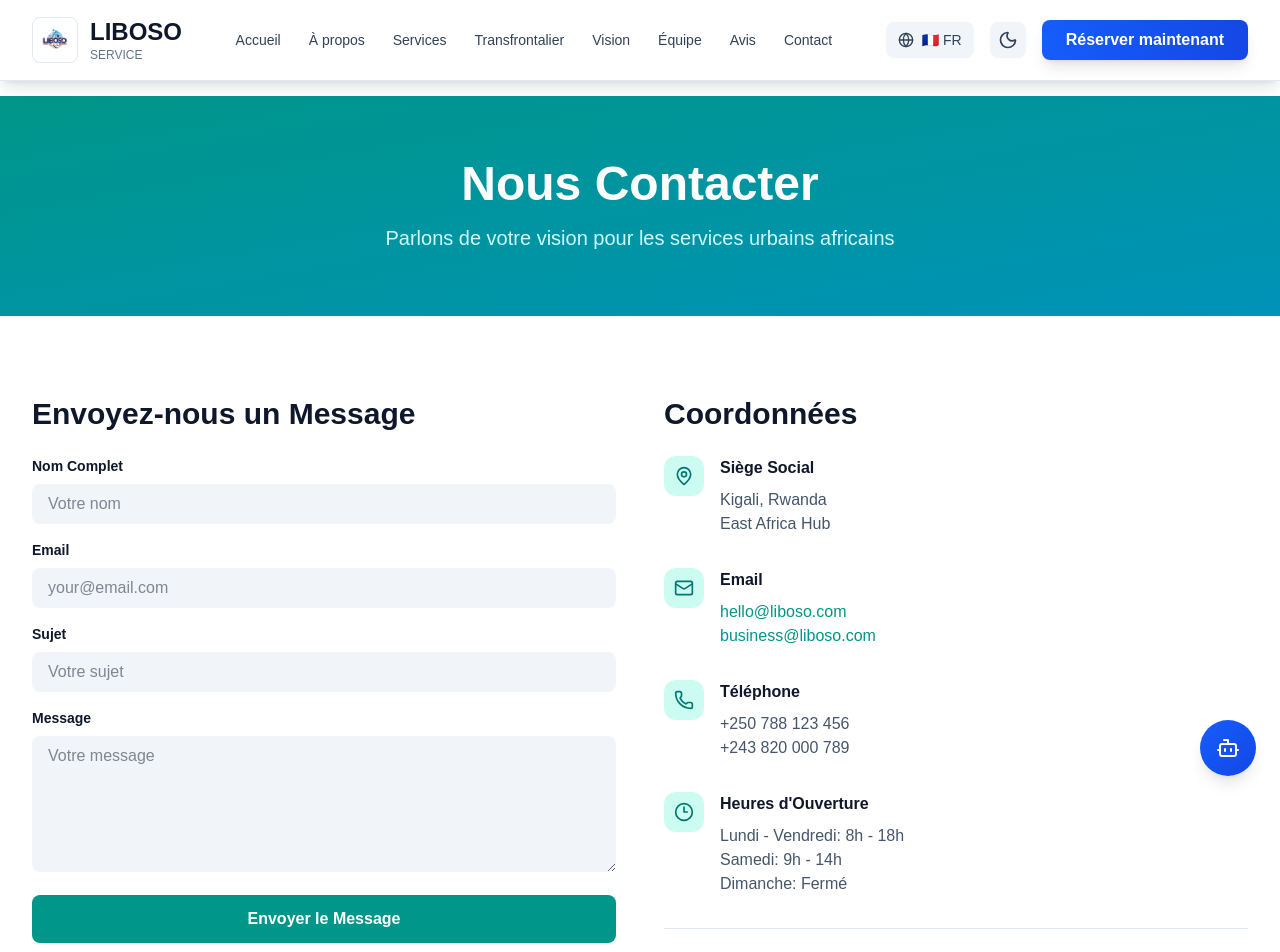
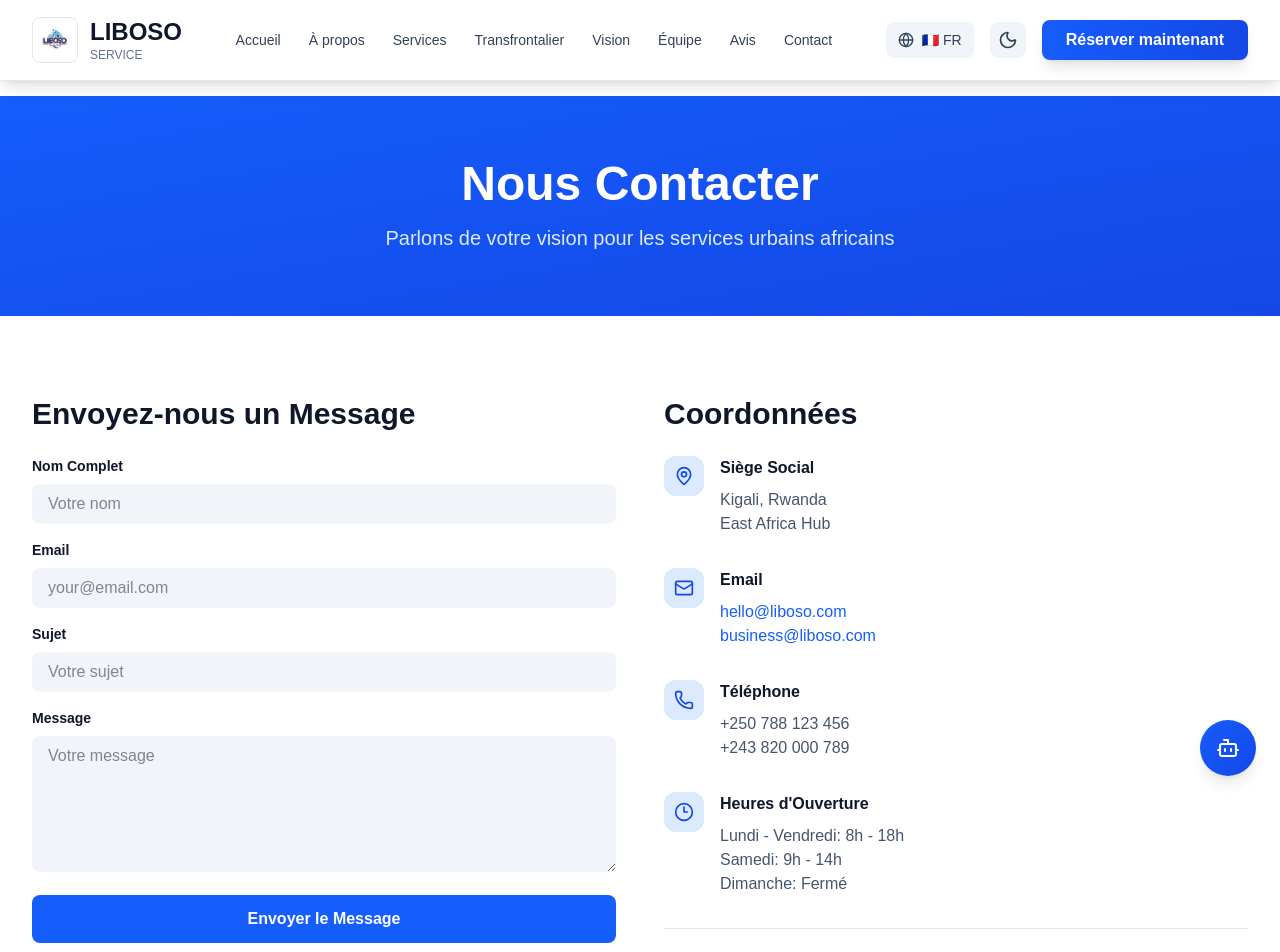
Before and after one commit to emmanuelkubiha/liboso-hackathon, a Next.js app: page /contact in a window 1280 px wide. Shown: the top 952 px of the page. Built offline with nearby package versions, Linux system fonts and the light colour scheme.

Commit message:
style: unify avis hero with blue header theme

```diff
--- a/src/app/(root)/avis/page.tsx
+++ b/src/app/(root)/avis/page.tsx
@@ -34,14 +34,14 @@
   return (
     <div className="pt-24 pb-20">
       {/* Hero */}
-      <section className="py-16 px-4 sm:px-6 lg:px-8 bg-gradient-to-br from-green-600 to-emerald-600">
+      <section className="py-16 px-4 sm:px-6 lg:px-8 bg-gradient-to-br from-blue-600 to-blue-700">
         <div className="max-w-7xl mx-auto text-center text-white">
           <motion.div
             initial={{ opacity: 0, y: 20 }}
             animate={{ opacity: 1, y: 0 }}
           >
             <h1 className="text-5xl font-bold mb-4">{t('feedback.title')}</h1>
-            <p className="text-xl text-emerald-100">{t('feedback.subtitle')}</p>
+            <p className="text-xl text-blue-100">{t('feedback.subtitle')}</p>
           </motion.div>
         </div>
       </section>
--- a/src/app/(root)/contact/page.tsx
+++ b/src/app/(root)/contact/page.tsx
@@ -10,14 +10,14 @@
   return (
     <div className="pt-24 pb-20">
       {/* Hero */}
-      <section className="py-16 px-4 sm:px-6 lg:px-8 bg-gradient-to-br from-teal-600 to-cyan-600">
+      <section className="py-16 px-4 sm:px-6 lg:px-8 bg-gradient-to-br from-blue-600 to-blue-700">
         <div className="max-w-7xl mx-auto text-center text-white">
           <motion.div
             initial={{ opacity: 0, y: 20 }}
             animate={{ opacity: 1, y: 0 }}
           >
             <h1 className="text-5xl font-bold mb-4">{t('contactPage.contactTitle')}</h1>
-            <p className="text-xl text-cyan-100">{t('contactPage.contactSubtitle')}</p>
+            <p className="text-xl text-blue-100">{t('contactPage.contactSubtitle')}</p>
           </motion.div>
         </div>
       </section>
@@ -41,7 +41,7 @@
                   </label>
                   <input
                     type="text"
-                    className="w-full px-4 py-2 rounded-lg bg-slate-100 dark:bg-slate-800 text-slate-900 dark:text-white focus:outline-none focus:ring-2 focus:ring-teal-500"
+                    className="w-full px-4 py-2 rounded-lg bg-slate-100 dark:bg-slate-800 text-slate-900 dark:text-white focus:outline-none focus:ring-2 focus:ring-blue-500"
                     placeholder={t('contactPage.yourName')}
                   />
                 </div>
@@ -52,7 +52,7 @@
                   </label>
                   <input
                     type="email"
-                    className="w-full px-4 py-2 rounded-lg bg-slate-100 dark:bg-slate-800 text-slate-900 dark:text-white focus:outline-none focus:ring-2 focus:ring-teal-500"
+                    className="w-full px-4 py-2 rounded-lg bg-slate-100 dark:bg-slate-800 text-slate-900 dark:text-white focus:outline-none focus:ring-2 focus:ring-blue-500"
                     placeholder="your@email.com"
                   />
                 </div>
@@ -63,7 +63,7 @@
                   </label>
                   <input
                     type="text"
-                    className="w-full px-4 py-2 rounded-lg bg-slate-100 dark:bg-slate-800 text-slate-900 dark:text-white focus:outline-none focus:ring-2 focus:ring-teal-500"
+                    className="w-full px-4 py-2 rounded-lg bg-slate-100 dark:bg-slate-800 text-slate-900 dark:text-white focus:outline-none focus:ring-2 focus:ring-blue-500"
                     placeholder={t('contactPage.subjectPlaceholder')}
                   />
                 </div>
@@ -74,14 +74,14 @@
                   </label>
                   <textarea
                     rows={5}
-                    className="w-full px-4 py-2 rounded-lg bg-slate-100 dark:bg-slate-800 text-slate-900 dark:text-white focus:outline-none focus:ring-2 focus:ring-teal-500"
+                    className="w-full px-4 py-2 rounded-lg bg-slate-100 dark:bg-slate-800 text-slate-900 dark:text-white focus:outline-none focus:ring-2 focus:ring-blue-500"
                     placeholder={t('contactPage.messagePlaceholder')}
                   />
                 </div>
 
                 <button
                   type="submit"
-                  className="w-full px-6 py-3 bg-teal-600 hover:bg-teal-700 text-white font-bold rounded-lg transition-colors"
+                  className="w-full px-6 py-3 bg-blue-600 hover:bg-blue-700 text-white font-bold rounded-lg transition-colors"
                 >
                   {t('contactPage.sendButton')}
                 </button>
@@ -100,8 +100,8 @@
 
               <div className="space-y-8">
                 <div className="flex gap-4">
-                  <div className="w-10 h-10 rounded-xl bg-teal-100 dark:bg-teal-900/30 flex items-center justify-center">
-                    <MapPin className="w-5 h-5 text-teal-700 dark:text-teal-300" />
+                  <div className="w-10 h-10 rounded-xl bg-blue-100 dark:bg-blue-900/30 flex items-center justify-center">
+                    <MapPin className="w-5 h-5 text-blue-700 dark:text-blue-300" />
                   </div>
                   <div>
                     <h3 className="font-bold text-slate-900 dark:text-white mb-2">Siège Social</h3>
@@ -114,24 +114,24 @@
                 </div>
 
                 <div className="flex gap-4">
-                  <div className="w-10 h-10 rounded-xl bg-teal-100 dark:bg-teal-900/30 flex items-center justify-center">
-                    <Mail className="w-5 h-5 text-teal-700 dark:text-teal-300" />
+                  <div className="w-10 h-10 rounded-xl bg-blue-100 dark:bg-blue-900/30 flex items-center justify-center">
+                    <Mail className="w-5 h-5 text-blue-700 dark:text-blue-300" />
                   </div>
                   <div>
                     <h3 className="font-bold text-slate-900 dark:text-white mb-2">Email</h3>
-                    <a href="mailto:hello@liboso.com" className="text-teal-600 hover:text-teal-700">
+                    <a href="mailto:hello@liboso.com" className="text-blue-600 hover:text-blue-700">
                       hello@liboso.com
                     </a>
                     <br />
-                    <a href="mailto:business@liboso.com" className="text-teal-600 hover:text-teal-700">
+                    <a href="mailto:business@liboso.com" className="text-blue-600 hover:text-blue-700">
                       business@liboso.com
                     </a>
                   </div>
                 </div>
 
                 <div className="flex gap-4">
-                  <div className="w-10 h-10 rounded-xl bg-teal-100 dark:bg-teal-900/30 flex items-center justify-center">
-                    <Phone className="w-5 h-5 text-teal-700 dark:text-teal-300" />
+                  <div className="w-10 h-10 rounded-xl bg-blue-100 dark:bg-blue-900/30 flex items-center justify-center">
+                    <Phone className="w-5 h-5 text-blue-700 dark:text-blue-300" />
                   </div>
                   <div>
                     <h3 className="font-bold text-slate-900 dark:text-white mb-2">Téléphone</h3>
@@ -144,8 +144,8 @@
                 </div>
 
                 <div className="flex gap-4">
-                  <div className="w-10 h-10 rounded-xl bg-teal-100 dark:bg-teal-900/30 flex items-center justify-center">
-                    <Clock3 className="w-5 h-5 text-teal-700 dark:text-teal-300" />
+                  <div className="w-10 h-10 rounded-xl bg-blue-100 dark:bg-blue-900/30 flex items-center justify-center">
+                    <Clock3 className="w-5 h-5 text-blue-700 dark:text-blue-300" />
                   </div>
                   <div>
                     <h3 className="font-bold text-slate-900 dark:text-white mb-2">Heures d'Ouverture</h3>
@@ -168,7 +168,7 @@
                     <a
                       key={platform}
                       href="#"
-                      className="px-4 py-2 bg-teal-100 dark:bg-teal-900/30 text-teal-700 dark:text-teal-300 rounded-lg hover:bg-teal-200 dark:hover:bg-teal-900 transition-colors"
+                      className="px-4 py-2 bg-blue-100 dark:bg-blue-900/30 text-blue-700 dark:text-blue-300 rounded-lg hover:bg-blue-200 dark:hover:bg-blue-900 transition-colors"
                     >
                       {platform}
                     </a>
--- a/src/app/(root)/equipe/page.tsx
+++ b/src/app/(root)/equipe/page.tsx
@@ -12,14 +12,14 @@
   return (
     <div className="pt-24 pb-20">
       {/* Hero */}
-      <section className="py-16 px-4 sm:px-6 lg:px-8 bg-gradient-to-br from-indigo-600 to-purple-600">
+      <section className="py-16 px-4 sm:px-6 lg:px-8 bg-gradient-to-br from-blue-600 to-blue-700">
         <div className="max-w-7xl mx-auto text-center text-white">
           <motion.div
             initial={{ opacity: 0, y: 20 }}
             animate={{ opacity: 1, y: 0 }}
           >
             <h1 className="text-5xl font-bold mb-4">{t('team.title')}</h1>
-            <p className="text-xl text-purple-100">{t('team.subtitle')}</p>
+            <p className="text-xl text-blue-100">{t('team.subtitle')}</p>
           </motion.div>
         </div>
       </section>
--- a/src/app/(root)/transfrontalier/page.tsx
+++ b/src/app/(root)/transfrontalier/page.tsx
@@ -31,14 +31,14 @@
   return (
     <div className="pt-24 pb-20">
       {/* Hero */}
-      <section className="py-16 px-4 sm:px-6 lg:px-8 bg-gradient-to-br from-purple-600 to-pink-600">
+      <section className="py-16 px-4 sm:px-6 lg:px-8 bg-gradient-to-br from-blue-600 to-blue-700">
         <div className="max-w-7xl mx-auto text-center text-white">
           <motion.div
             initial={{ opacity: 0, y: 20 }}
             animate={{ opacity: 1, y: 0 }}
           >
             <h1 className="text-5xl font-bold mb-4">{t('transborder.title')}</h1>
-            <p className="text-xl text-pink-100">
+            <p className="text-xl text-blue-100">
               {t('transborder.subtitle')}
             </p>
           </motion.div>
@@ -55,7 +55,7 @@
                 className="inline-flex items-center gap-2 px-3 py-1.5 rounded-full bg-white/15 backdrop-blur text-sm font-medium"
               >
                 <span>{flagByCode[country.code] || '🏳️'}</span>
-                <span>{language === 'en' ? country.nameEn : country.name}</span>
+                <span className="text-blue-50">{language === 'en' ? country.nameEn : country.name}</span>
               </span>
             ))}
           </motion.div>
```
Also changed, not shown: src/app/(root)/impact/page.tsx (+15 -16 lines).
